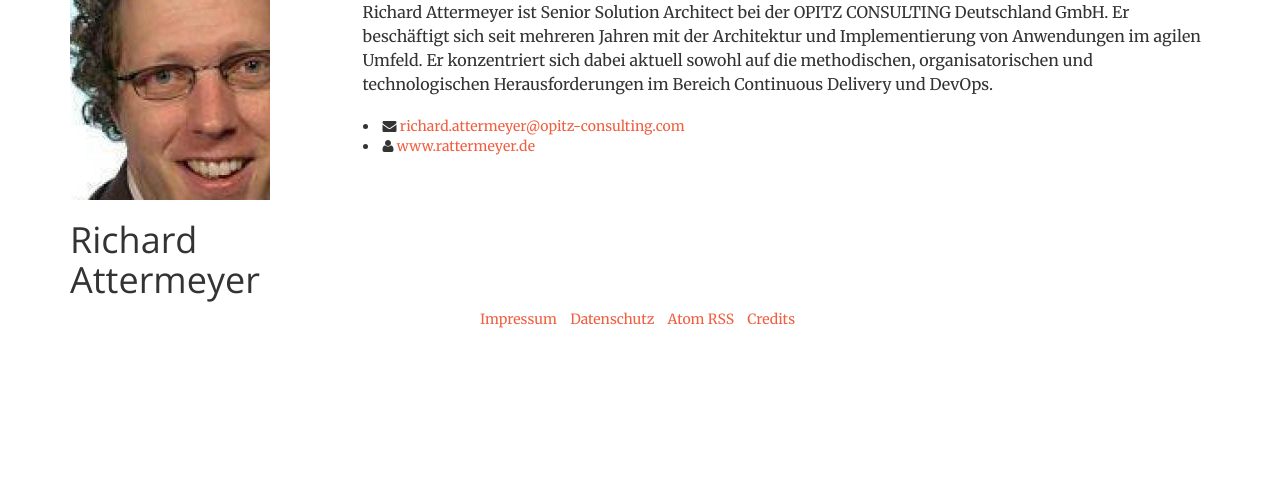
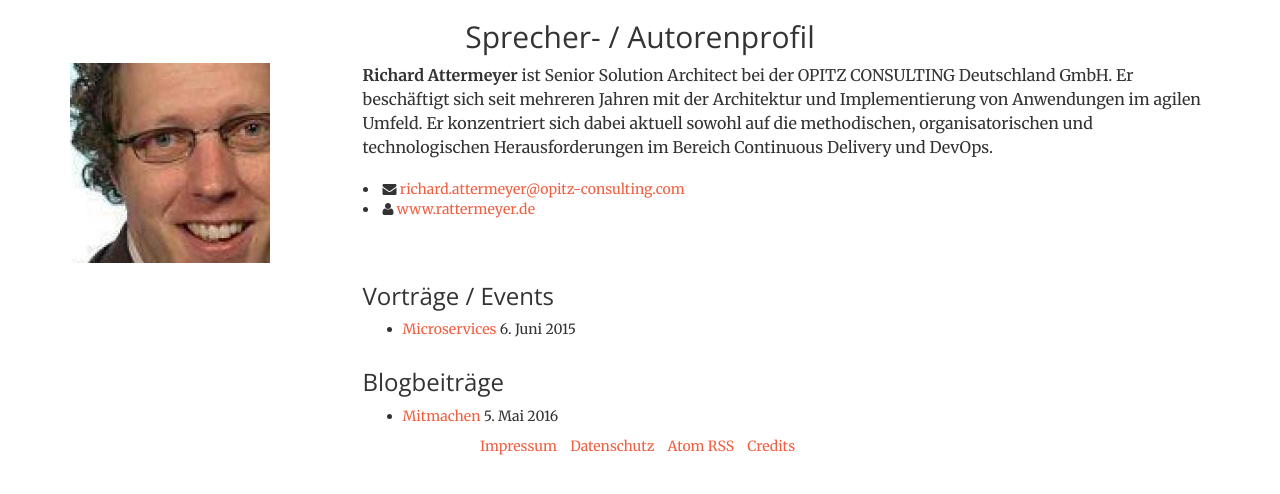
Before and after one commit to jug-essen/jug-essen.github.io, a Jekyll site: the page built from _authors/richard.attermeyer.md, in a window 1280 px wide. Shown: the top 494 px of the page. Built offline with Jekyll 4.4.1, drawn with Linux system fonts in a browser that asks for light colours.

Commit message:
Handling of multiple speakers

```diff
--- a/_authors/richard.attermeyer.md
+++ b/_authors/richard.attermeyer.md
@@ -18,5 +18,5 @@ topics:
   - Software Craftsmanship
 ---
 
-Richard Attermeyer ist Senior Solution Architect bei der OPITZ CONSULTING Deutschland GmbH. Er beschäftigt sich seit mehreren Jahren mit der Architektur und Implementierung von Anwendungen im agilen Umfeld. Er konzentriert sich dabei aktuell sowohl auf die methodischen, organisatorischen und
+**Richard Attermeyer** ist Senior Solution Architect bei der OPITZ CONSULTING Deutschland GmbH. Er beschäftigt sich seit mehreren Jahren mit der Architektur und Implementierung von Anwendungen im agilen Umfeld. Er konzentriert sich dabei aktuell sowohl auf die methodischen, organisatorischen und
 technologischen Herausforderungen im Bereich Continuous Delivery und DevOps.
--- a/_layouts/author_profile.html
+++ b/_layouts/author_profile.html
@@ -4,32 +4,53 @@ layout: default
   <article class="author">
   <div class="container">
     <div class="row">
-      <div class="col-md-3">
-          <header class="post-header">
-            {% if page.picture %}<div class="author-picture"><img src="/img/authors/{{ page.picture   }}"></div>{% endif %}
-            <h1 class="post-title">{{ page.title }}</h1>
-          </header>
+      <div class="col-md-12 text-center">
+        <h2>Sprecher- / Autorenprofil</h2>
       </div>
-      <div class="col-md-9">
+    </div>
+    {% include author_bio.html author=page %}
     <div class="row">
-          <div class="col-md-12">
-            {{ content }}
+      <div class="col-md-9 col-md-offset-3">
+        <h3>Vorträge / Events</h3>
       </div>
     </div>
     <div class="row">
-          <div class="col-md-12"
-              {% if page.website %}
-              <ul class="unstyled">
-                {% if page.email %}
-                <li><i class="fa fa-envelope"></i> <a href="mailto:{{ page.email }}">{{ page.email  }}</a></li>
+      <div class="col-md-9 col-md-offset-3">
+        <ul>
+          {% assign event_available = false %}
+          {% for event in site.events %}
+            {% for speaker in event.speakers %}
+              {% if speaker == author.username %}
+                {% assign event_available = true %}
+                <li><a href="{{ event.url | prepend: site.baseurl }}">{{ event.title }}</a> {% include date.html date=event.date %}</li>
               {% endif %}
-                {% if page.website %}
-                <li><i class="fa fa-user"></i> <a href="{{ page.website }}">{{ page.website | remove:   "http://" }}</a></li>
+            {% endfor %}
+          {% endfor %}
+          {% if event_available == false %}
+            <li>Keine Events vorhanden</li>
           {% endif %}
         </ul>
-              {% endif %}
       </div>
     </div>
+    <div class="row">
+      <div class="col-md-9 col-md-offset-3">
+        <h3>Blogbeiträge</h3>
+      </div>
+    </div>
+    <div class="row">
+      <div class="col-md-9 col-md-offset-3">
+        <ul>
+          {% assign post_available = false %}
+          {% for post in site.posts %}
+            {% if post.author == author.username %}
+              {% assign post_available = true %}
+              <li><a href="{{ post.url | prepend: site.baseurl }}">{{ post.title }}</a> {% include date.html date=post.date %}</li>
+            {% endif %}
+          {% endfor %}
+          {% if post_available == false %}
+            <li>Keine Beiträge vorhanden</li>
+          {% endif %}
+        </ul>
       </div>
     </div>
   </div>
```
Also changed, not shown: _authors/stefan.glase.md (+1 -1 lines), _events/rewe-digital.md (+4 -2 lines), _layouts/event.html (+15 -0 lines). Lines whose indentation alone changed are shown as unchanged.
